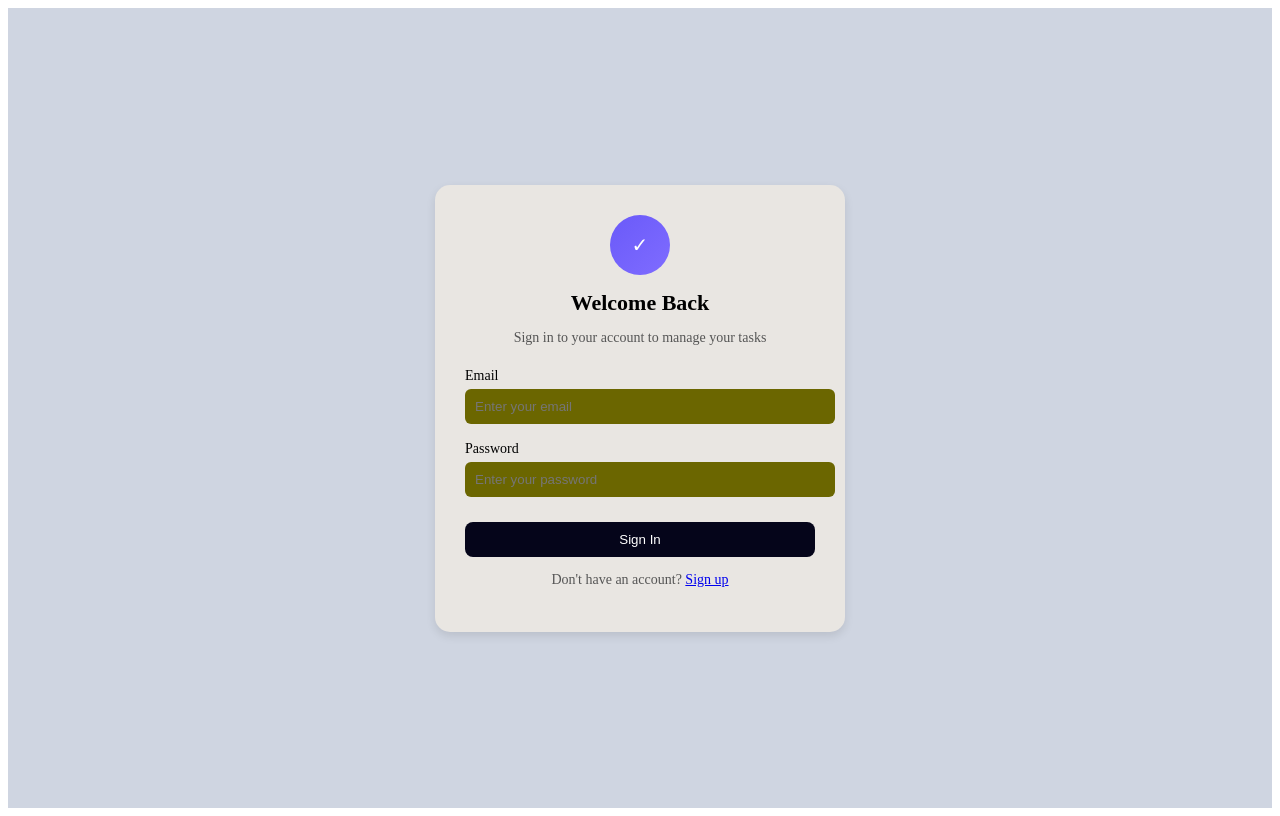
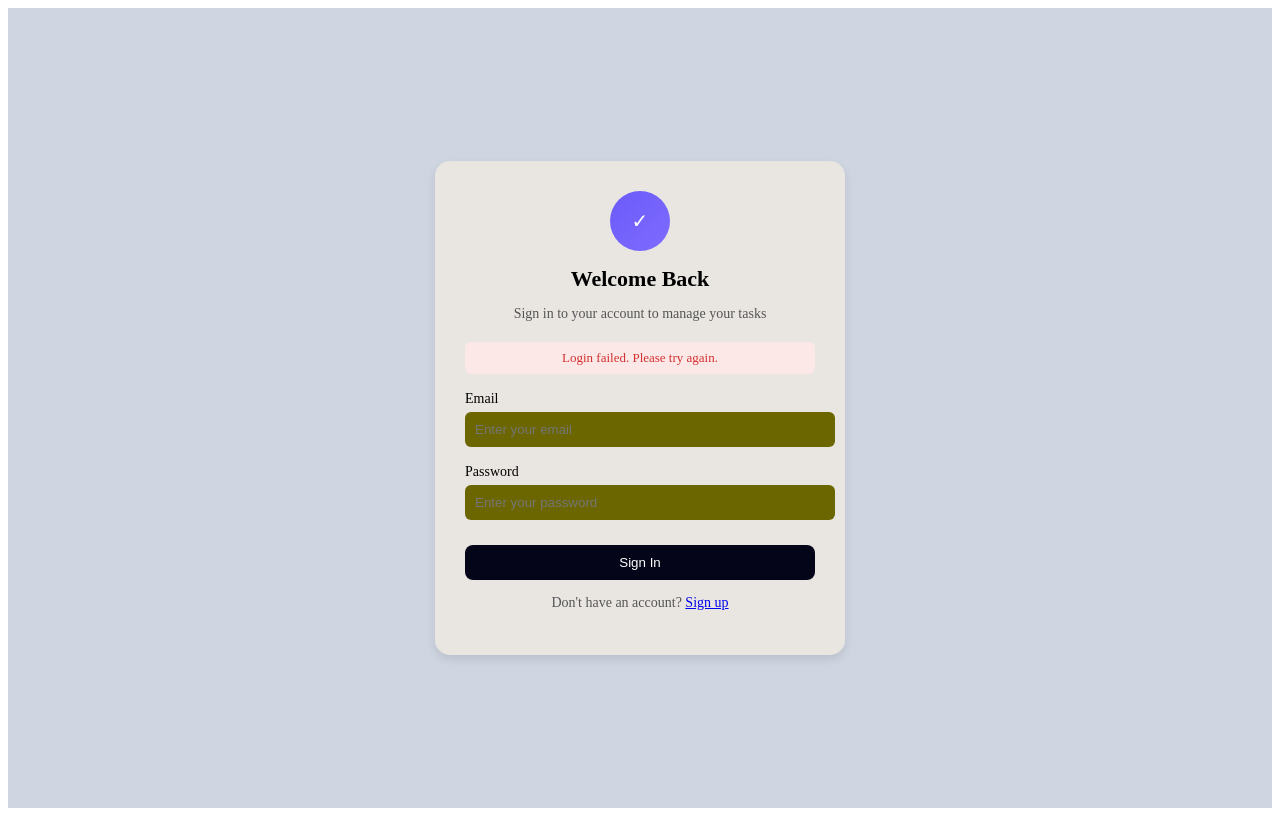
Before and after one commit to probablynotvaish/task-management-system, a React (Vite) app in the folder frontend/: page / in a window 1280 px wide. Both pictures are taken after a click on the button "Sign In". Built offline with nearby package versions, Linux system fonts and the light colour scheme; no server answers.

Commit message:
Integrate login page with backend authentication API

```diff
--- a/frontend/src/pages/login.tsx
+++ b/frontend/src/pages/login.tsx
@@ -1,34 +1,98 @@
-import { Link } from "react-router-dom";
+import { useState, type FormEvent } from "react";
+import { Link, useNavigate } from "react-router-dom";
+import axios from "axios";
 import "./login.css";
 
+type LoginResponse = {
+  token: string;
+  user: {
+    id?: string;
+    name?: string;
+    email?: string;
+  };
+};
+
 function Login() {
+  const [email, setEmail] = useState("");
+  const [password, setPassword] = useState("");
+  const [error, setError] = useState("");
+  const [loading, setLoading] = useState(false);
+  const navigate = useNavigate();
+
+  const handleSubmit = async (e: FormEvent<HTMLFormElement>) => {
+    e.preventDefault();
+    setError("");
+    setLoading(true);
+
+    try {
+      const { data } = await axios.post<LoginResponse>("/api/auth/login", {
+        email,
+        password,
+      });
+
+      localStorage.setItem("token", data.token);
+      localStorage.setItem("user", JSON.stringify(data.user));
+      axios.defaults.headers.common["Authorization"] = `Bearer ${data.token}`;
+
+      navigate("/dashboard");
+    } catch (err: unknown) {
+      if (axios.isAxiosError(err) && err.response?.data?.error) {
+        setError(err.response.data.error);
+      } else {
+        setError("Login failed. Please try again.");
+      }
+    } finally {
+      setLoading(false);
+    }
+  };
+
   return (
     <div className="login-container">
       <div className="login-card">
+        <div className="icon-circle">✓</div>
+        <h1 className="title">Welcome Back</h1>
+        <p className="subtitle">Sign in to your account to manage your tasks</p>
 
-        <div className="icon-circle">&#10003;</div>
+        {error && <div className="error-message">{error}</div>}
 
-        <h2 className="title">Welcome Back</h2>
-        <p className="subtitle">
-          Sign in to your account to manage your tasks
-        </p>
+        <form onSubmit={handleSubmit}>
+          <div className="form-group">
+            <label htmlFor="email">Email</label>
+            <input
+              id="email"
+              type="email"
+              placeholder="Enter your email"
+              value={email}
+              onChange={(e) => setEmail(e.target.value)}
+              required
+            />
+          </div>
 
-        <div className="form-group">
-          <label>Email</label>
-          <input type="email" placeholder="Enter your email" />
-        </div>
+          <div className="form-group">
+            <label htmlFor="password">Password</label>
+            <input
+              id="password"
+              type="password"
+              placeholder="Enter your password"
+              value={password}
+              onChange={(e) => setPassword(e.target.value)}
+              required
+            />
+          </div>
 
-        <div className="form-group">
-          <label>Password</label>
-          <input type="password" placeholder="Enter your password" />
-        </div>
-
-        <button className="login-btn">Sign In</button>
+          <button
+            type="button"
+            className="login-btn"
+            disabled={loading}
+            onClick={(e) => handleSubmit(e as any)}
+          >
+            {loading ? "Signing in..." : "Sign In"}
+          </button>
+        </form>
 
         <p className="signup-text">
           Don't have an account? <Link to="/register">Sign up</Link>
         </p>
-
       </div>
     </div>
   );
```
